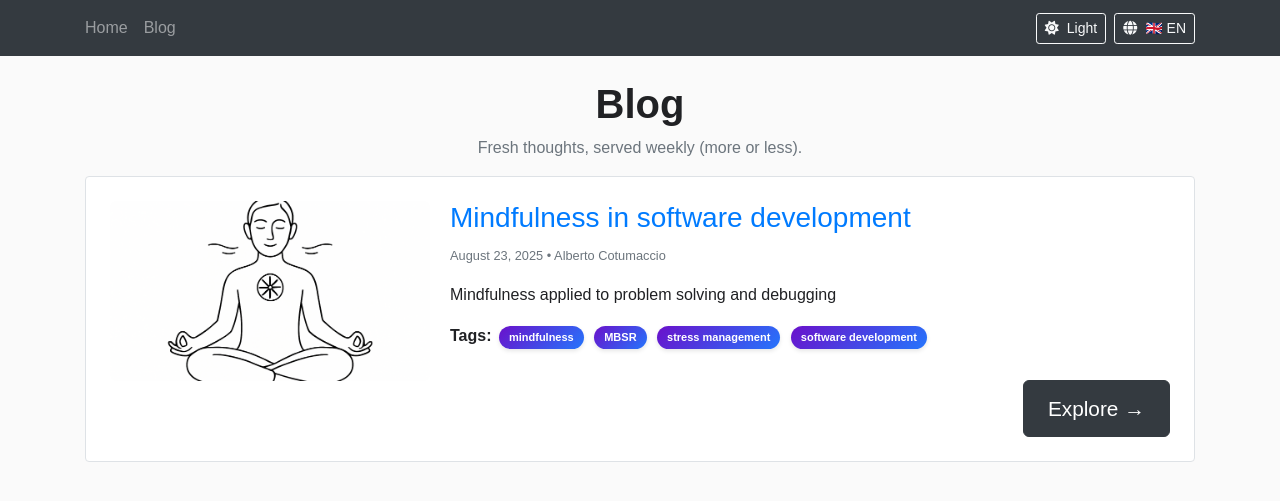
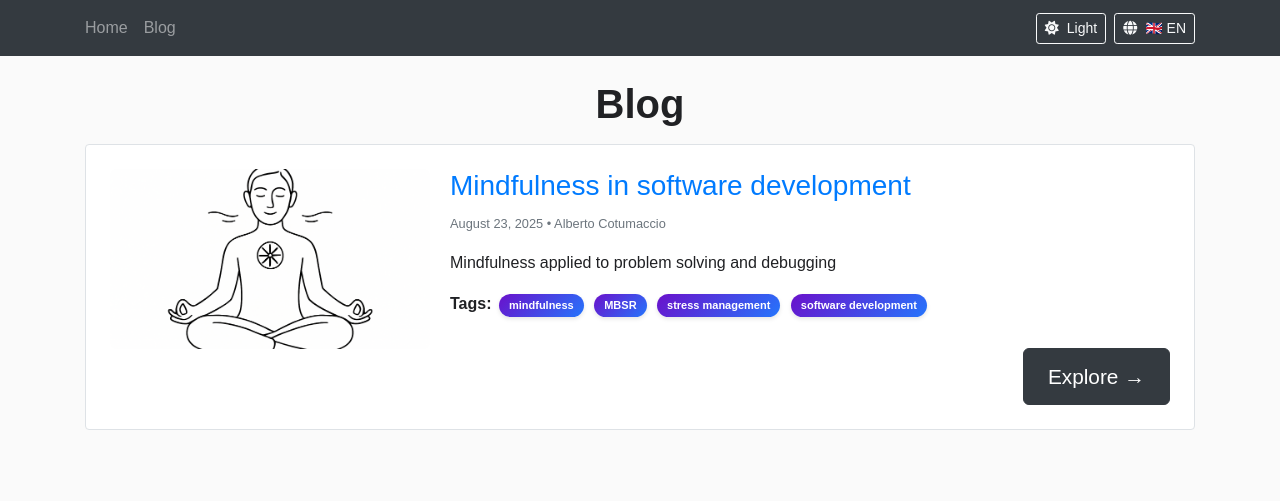
Before and after one commit to albertoCotumaccio/albertoCotumaccio.github.io, a Jekyll site: the page built from blog.html, in a window 1280 px wide. Shown: the top 501 px of the page. Built offline with Jekyll 4.4.1, drawn with Linux system fonts in a browser that asks for light colours.

Commit message:
tolto subtitle

```diff
--- a/_config.yml
+++ b/_config.yml
@@ -60,8 +60,8 @@ defaults:
       layout: post
 
 subtitle_blog:
-  en: "Fresh thoughts, served weekly (more or less)."
-  it: "Pensieri freschi, serviti ogni settimana (più o meno)."
+  en: ""
+  it: ""
 
 
 # ignore warnings
```
